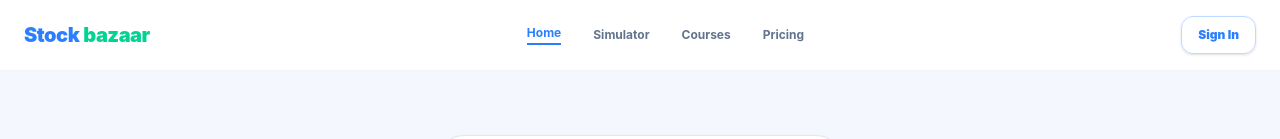
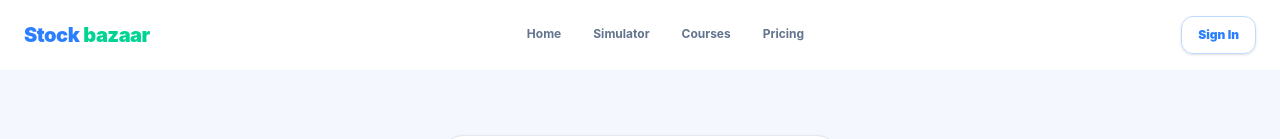
Before and after one commit to Chipkar879/stockbazaar, a Next.js app: page /signup in a window 1280 px wide. Shown: the top 139 px of the page. Built offline with nearby package versions, Linux system fonts and the light colour scheme.

Commit message:
Again a smal change

```diff
--- a/components/Navbar.jsx
+++ b/components/Navbar.jsx
@@ -1,22 +1,22 @@
 'use client';
 import Link from 'next/link';
+import { usePathname } from 'next/navigation'; // Import the pathname detector hook
 import { useState, useEffect } from 'react';
 import { supabase } from '@/lib/supabase';
 
 export default function Navbar() {
+  const pathname = usePathname(); // This reads your current page URL (e.g., '/', '/simulator')
   const [user, setUser] = useState(null);
   const [initials, setInitials] = useState('');
   const [loading, setLoading] = useState(true);
 
   useEffect(() => {
-    // 1. Get initial authentication session state
     const getSessionAndProfile = async () => {
       try {
         const { data: { session } } = await supabase.auth.getSession();
         if (session?.user) {
           setUser(session.user);
 
-          // Fetch user's profile to extract their chosen full name
           const { data: profile } = await supabase
             .from('profiles')
             .select('name')
@@ -24,14 +24,12 @@ export default function Navbar() {
             .maybeSingle();
 
           if (profile?.name) {
-            // Convert full name into uppercase initials (e.g. "Vikrant Chipkar" -> "VC")
             const nameParts = profile.name.trim().split(/\s+/);
             const userInitials = nameParts.length > 1
               ? (nameParts[0][0] + nameParts[nameParts.length - 1][0]).toUpperCase()
               : nameParts[0].substring(0, 2).toUpperCase();
             setInitials(userInitials);
           } else {
-            // Fallback to the first two letters of their email handle
             setInitials(session.user.email.substring(0, 2).toUpperCase());
           }
         }
@@ -44,7 +42,6 @@ export default function Navbar() {
 
     getSessionAndProfile();
 
-    // 2. Setup active realtime auth state event stream listener
     const { data: { subscription } } = supabase.auth.onAuthStateChange((_event, session) => {
       if (session?.user) {
         setUser(session.user);
@@ -68,21 +65,39 @@ export default function Navbar() {
           <span className="text-xl font-black tracking-tight text-emerald-400">bazaar</span>
         </Link>
 
-        {/* Center: Navigation Layout Items */}
+        {/* Center: DYNAMIC NAVIGATION ITEMS */}
         <nav className="hidden md:flex items-center gap-8 text-xs font-bold text-slate-500">
-          <Link href="/" className="text-blue-500 border-b-2 border-blue-500 pb-0.5 transition-all">Home</Link>
-          <Link href="/simulator" className="hover:text-slate-900 transition-all">Simulator</Link>
-          <Link href="/courses" className="hover:text-slate-900 transition-all">Courses</Link>
-          <Link href="/pricing" className="hover:text-slate-900 transition-all">Pricing</Link>
+          <Link
+            href="/"
+            className={`pb-0.5 transition-all ${pathname === '/' ? 'text-blue-500 border-b-2 border-blue-500' : 'hover:text-slate-900'}`}
+          >
+            Home
+          </Link>
+          <Link
+            href="/simulator"
+            className={`pb-0.5 transition-all ${pathname === '/simulator' ? 'text-blue-500 border-b-2 border-blue-500' : 'hover:text-slate-900'}`}
+          >
+            Simulator
+          </Link>
+          <Link
+            href="/courses"
+            className={`pb-0.5 transition-all ${pathname === '/courses' ? 'text-blue-500 border-b-2 border-blue-500' : 'hover:text-slate-900'}`}
+          >
+            Courses
+          </Link>
+          <Link
+            href="/pricing"
+            className={`pb-0.5 transition-all ${pathname === '/pricing' ? 'text-blue-500 border-b-2 border-blue-500' : 'hover:text-slate-900'}`}
+          >
+            Pricing
+          </Link>
         </nav>
 
-        {/* Right Side: Contextual Auth Avatar / Signup Call to Action */}
+        {/* Right Side: Contextual Auth Avatar */}
         <div className="flex items-center gap-4">
           {loading ? (
-            // Loading State Spinner Placeholder
             <div className="h-9 w-9 bg-slate-100 rounded-xl animate-pulse border border-slate-200" />
           ) : !user ? (
-            // Condition A: User is not authenticated
             <Link
               href="/signup?mode=login"
               className="text-xs font-black text-blue-500 border border-blue-200 hover:bg-blue-50/50 px-4 py-2.5 rounded-xl transition-all shadow-sm"
@@ -90,7 +105,6 @@ export default function Navbar() {
               Sign In
             </Link>
           ) : (
-            // Condition B: User is active (Replaces hardcoded 'SB' with extracted initials)
             <div className="relative group cursor-pointer">
               <div className="h-9 w-9 rounded-xl bg-gradient-to-tr from-blue-500 to-emerald-400 p-[2px] shadow-sm transition-transform active:scale-95">
                 <div className="h-full w-full bg-white rounded-[10px] flex items-center justify-center">
```
